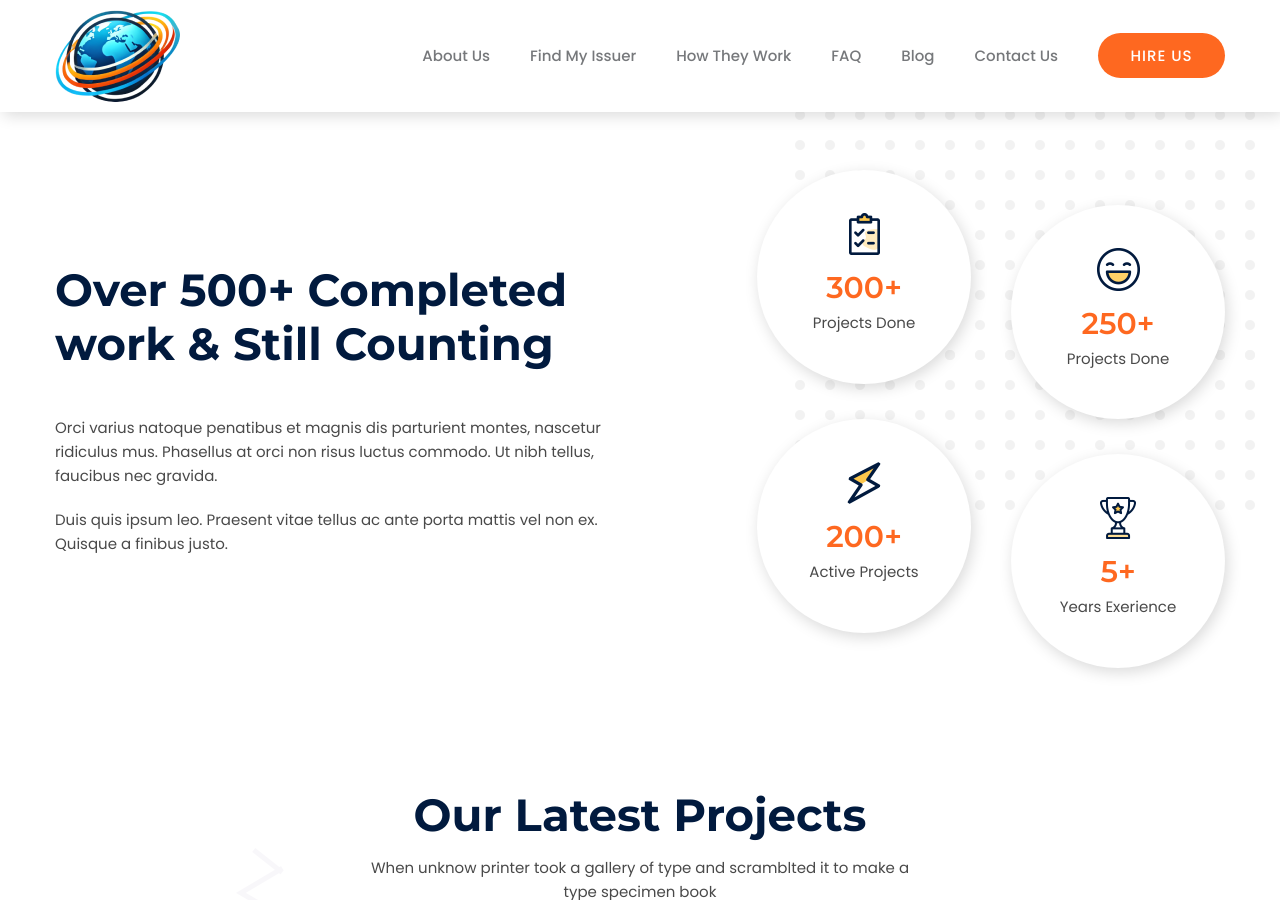
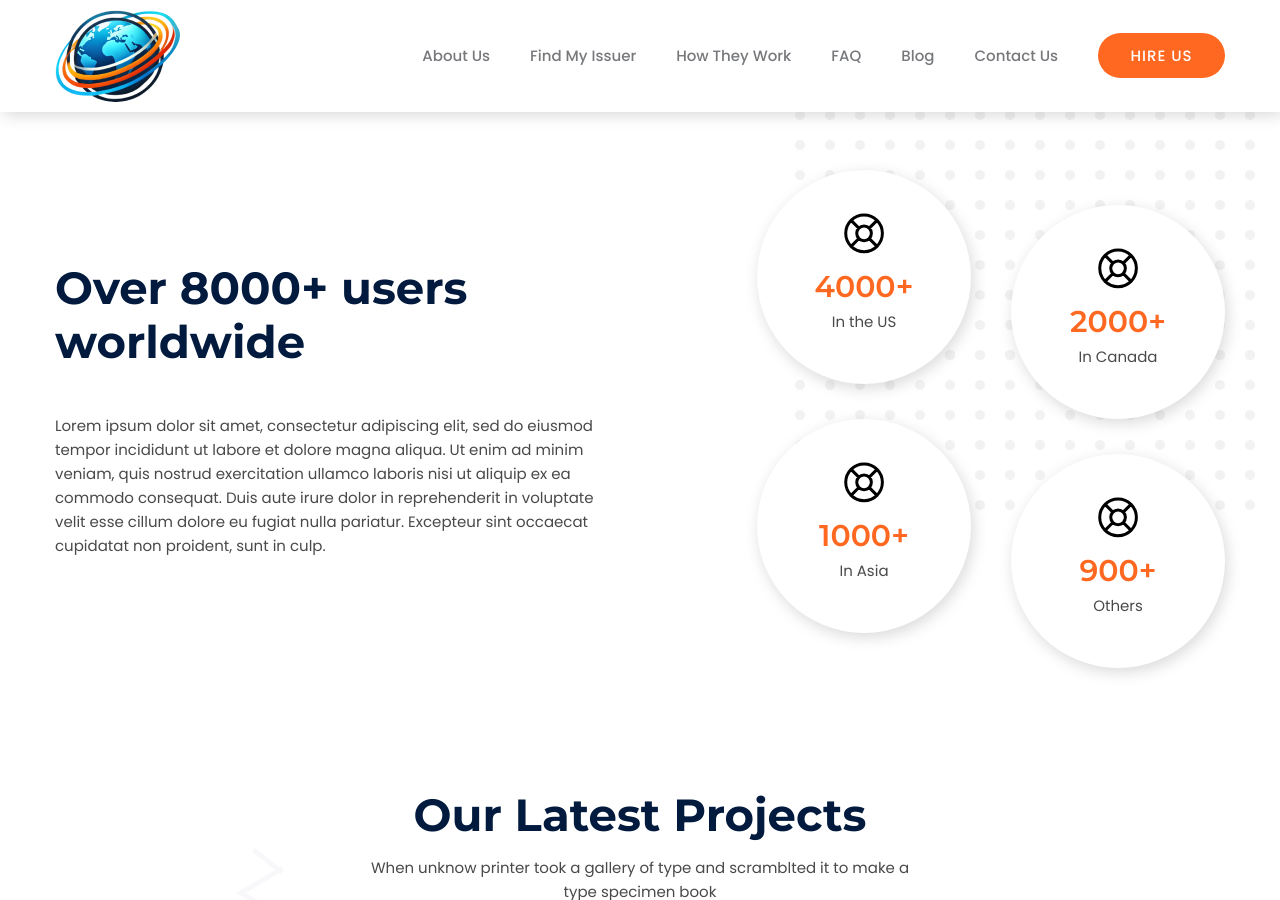
Before and after one commit to HL7/ipa-website, a Jekyll site: the page built from index.md, in a window 1280 px wide and 900 px high, scrolled down 2011 px. Built offline with Jekyll 4.4.1, drawn with Linux system fonts in a browser that asks for light colours; comment, search, counter and statistics services are not loaded.

Commit message:
(ARG-46) ✨ Update achievement section on homepage
Signed-off-by: GitHub <noreply@github.com>

```diff
--- a/index.md
+++ b/index.md
@@ -55,22 +55,22 @@ about:
 
 # Achivement
 achivement:
-  heading: "Over 500+ Completed work & Still Counting"
-  text: "Orci varius natoque penatibus et magnis dis parturient montes, nascetur ridiculus mus. Phasellus at orci non risus luctus commodo. Ut nibh tellus, faucibus nec gravida."
-  text2: "Duis quis ipsum leo. Praesent vitae tellus ac ante porta mattis vel non ex. Quisque a finibus justo."
+  heading: "Over 8000+ users worldwide"
+  text: "Lorem ipsum dolor sit amet, consectetur adipiscing elit, sed do eiusmod tempor incididunt ut labore et dolore magna aliqua. Ut enim ad minim veniam, quis nostrud exercitation ullamco laboris nisi ut aliquip ex ea commodo consequat. Duis aute irure dolor in reprehenderit in voluptate velit esse cillum dolore eu fugiat nulla pariatur. Excepteur sint occaecat cupidatat non proident, sunt in culp."
+  text2: ""
   list:
-    - icon: "/assets/images/icon_7.png"
-      name: "300+"
-      description: "Projects Done"
-    - icon: "/assets/images/icon_8.png"
-      name: "250+"
-      description: "Projects Done"
-    - icon: "/assets/images/icon_9.png"
-      name: "200+"
-      description: "Active Projects"
-    - icon: "/assets/images/icon_10.png"
-      name: "5+"
-      description: "Years Exerience"
+    - icon: "/assets/images/icon_4.svg"
+      name: "4000+"
+      description: "In the US"
+    - icon: "/assets/images/icon_4.svg"
+      name: "2000+"
+      description: "In Canada"
+    - icon: "/assets/images/icon_4.svg"
+      name: "1000+"
+      description: "In Asia"
+    - icon: "/assets/images/icon_4.svg"
+      name: "900+"
+      description: "Others"
 
 # Pricing
 pricing:
```
Also changed, not shown: assets/images/icon_4.svg (added).
